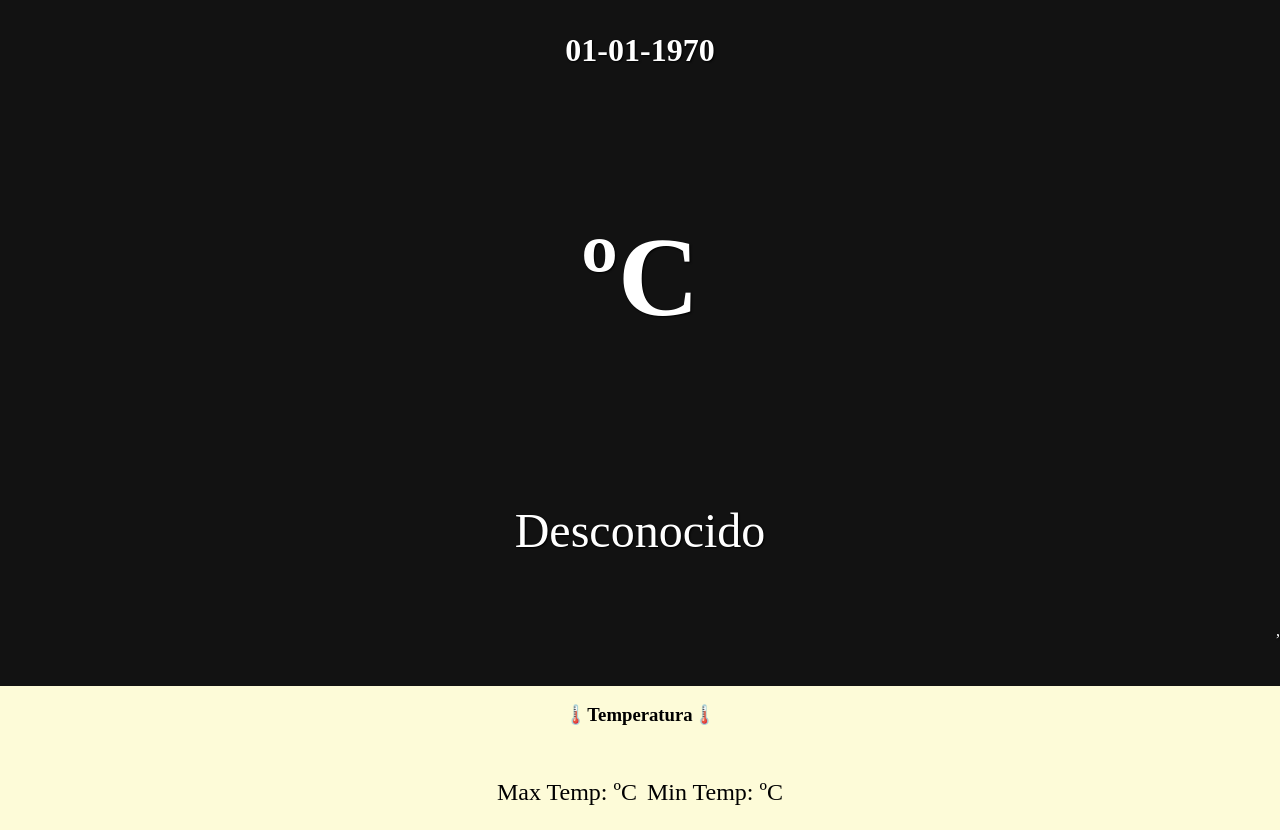
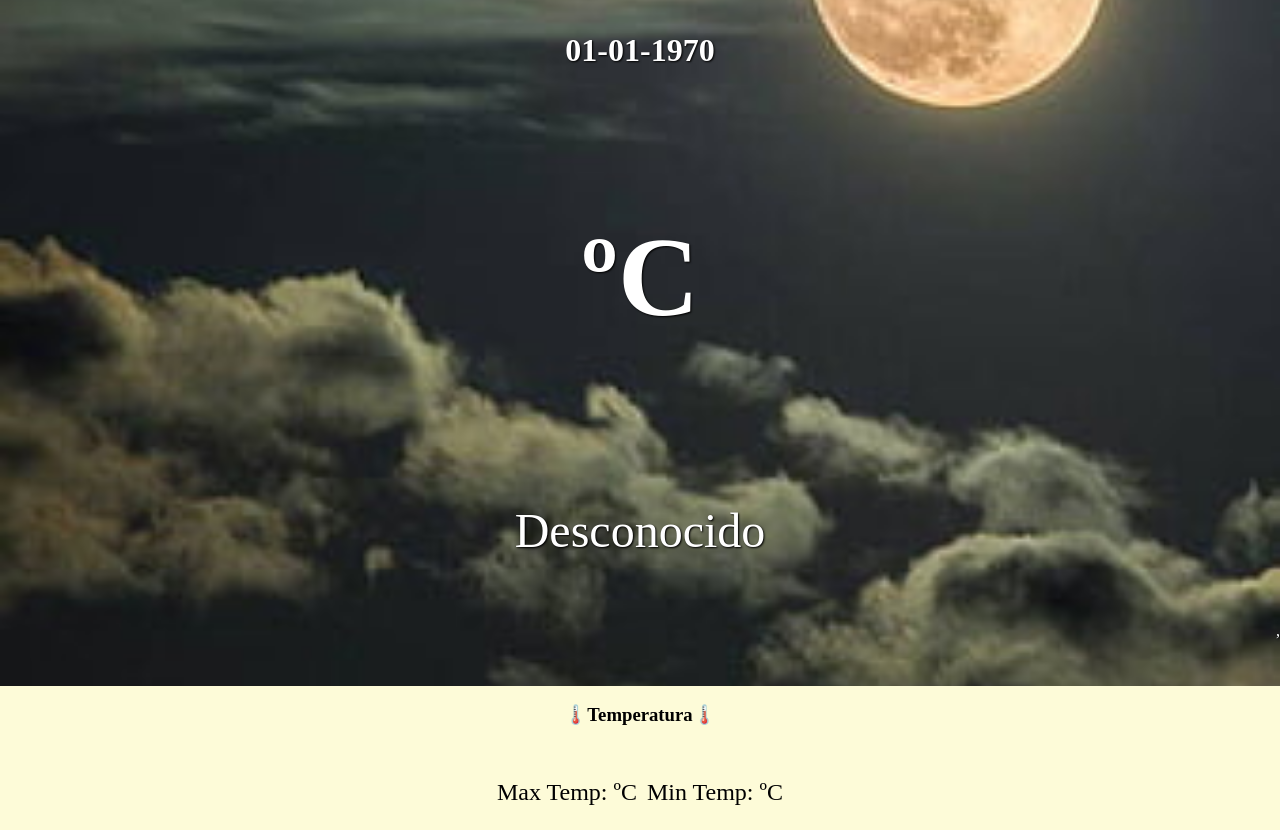
Before and after one commit to pablomil2000/weather, an Angular app: page / in a window 1280 px wide. Built offline with nearby package versions, Linux system fonts and the light colour scheme; no server answers.

Commit message:
fondo main noche

```diff
--- a/src/app/componets/main/main.component.css
+++ b/src/app/componets/main/main.component.css
@@ -18,7 +18,9 @@
 }
 
 .bg-night {
-  background-color: #121212;
+  background-image: url('../../../../public/images/main/night.jpg');
+  background-size: cover;
+  background-position: center;
   color: #fff;
 }
 
```
